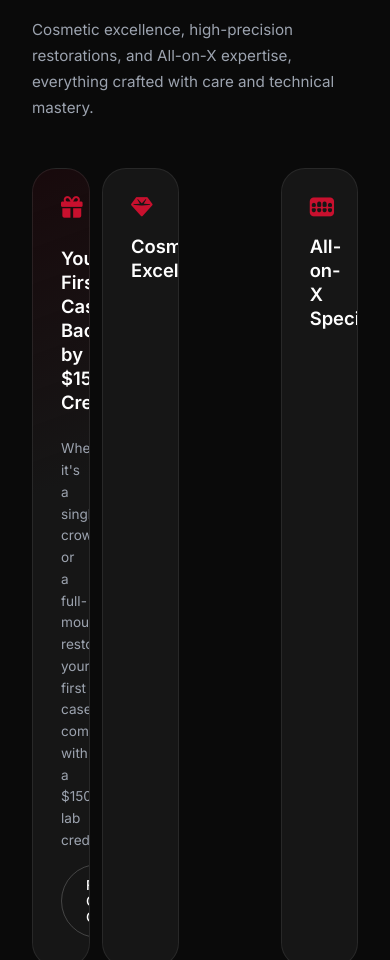
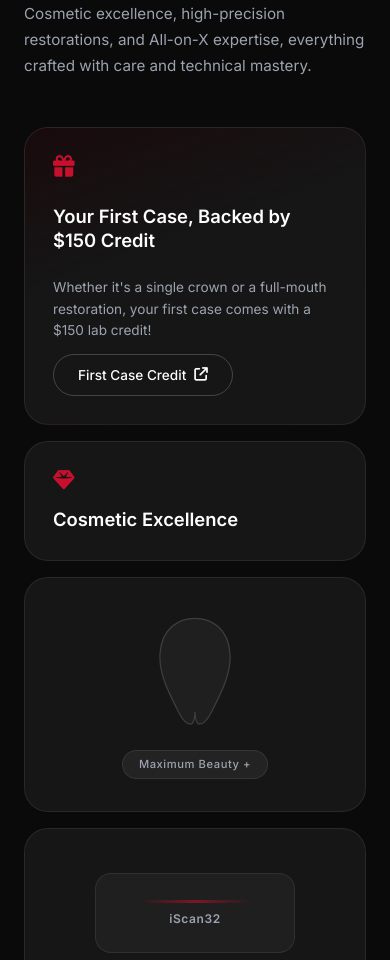
Before and after one commit to yeyodev1/opusdentallab-frontapp, a Vue app: page / in a window 390 px wide. Shown: the part 1040-2000 px from the top of the page. Built offline with nearby package versions, Linux system fonts and the light colour scheme.

Commit message:
fix: Adjust mobile styling for the features grid and correct a typo in the navbar logo text.

```diff
--- a/src/components/FeaturesGrid.vue
+++ b/src/components/FeaturesGrid.vue
@@ -422,7 +422,10 @@
 
 @media (max-width: 768px) {
   .features {
+    padding: 5rem 1.5rem; // Restore standard mobile padding
+
     &__header {
+      padding: 0; // Remove the extra padding added for carousel
       flex-direction: column;
       gap: 1rem;
 
@@ -432,12 +435,43 @@
     }
   }
 
+  // ─── Vertical Stack for Mobile ───
   .features__grid {
+    display: grid;
     grid-template-columns: 1fr;
+    grid-template-rows: auto;
+    gap: 1rem; // Adequate spacing between stacked cards
   }
 
+  .features__card {
+    // Reset any explicit grid positioning forcing tall cards
+    grid-column: 1 !important;
+    grid-row: auto !important;
+    min-height: auto; // Let content dictate height
+    overflow: hidden; // Keep things constrained
+  }
+
+  // Optimize specific cards for mobile vertical view
   .features__card--credit {
-    grid-column: 1;
+    min-height: 280px;
+  }
+
+  .features__card--tooth {
+    min-height: 200px;
+    padding: 2rem;
+  }
+
+  .features__card--scanner {
+    min-height: 220px;
+    padding: 2rem;
+  }
+
+  .features__card--allonx-img {
+    padding: 2rem;
+
+    .features__allonx-image {
+      max-width: 180px; // Slightly smaller image on mobile to save space
+    }
   }
 }
 </style>
--- a/src/components/NavBar.vue
+++ b/src/components/NavBar.vue
@@ -26,7 +26,7 @@ onUnmounted(() => window.removeEventListener('scroll', handleScroll))
       <!-- Logo Left -->
       <a href="#" class="navbar__logo">
         <img src="https://res.cloudinary.com/dpimsaaa4/image/upload/v1771789038/Logo_fondo_transparente_xwkvet.png" alt="Opus Dental Lab" />
-        <span>OPUS DENTAL LAB</span>
+        <span>PUS DENTAL LAB</span>
       </a>
 
       <!-- Links Center -->
```
